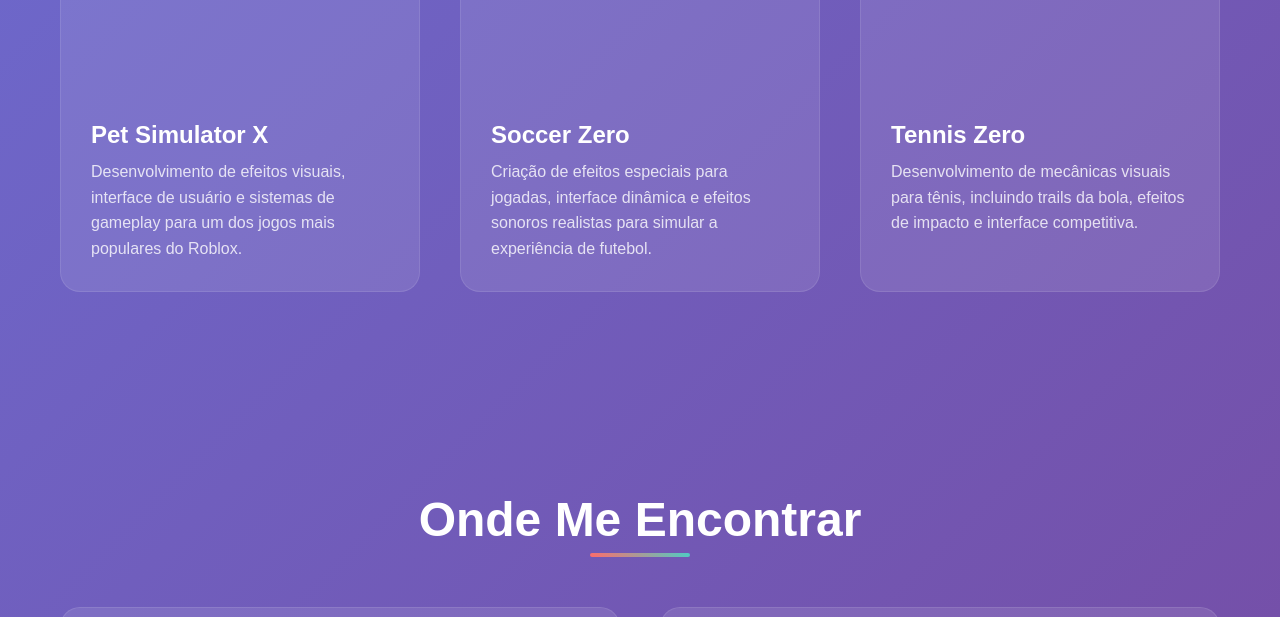
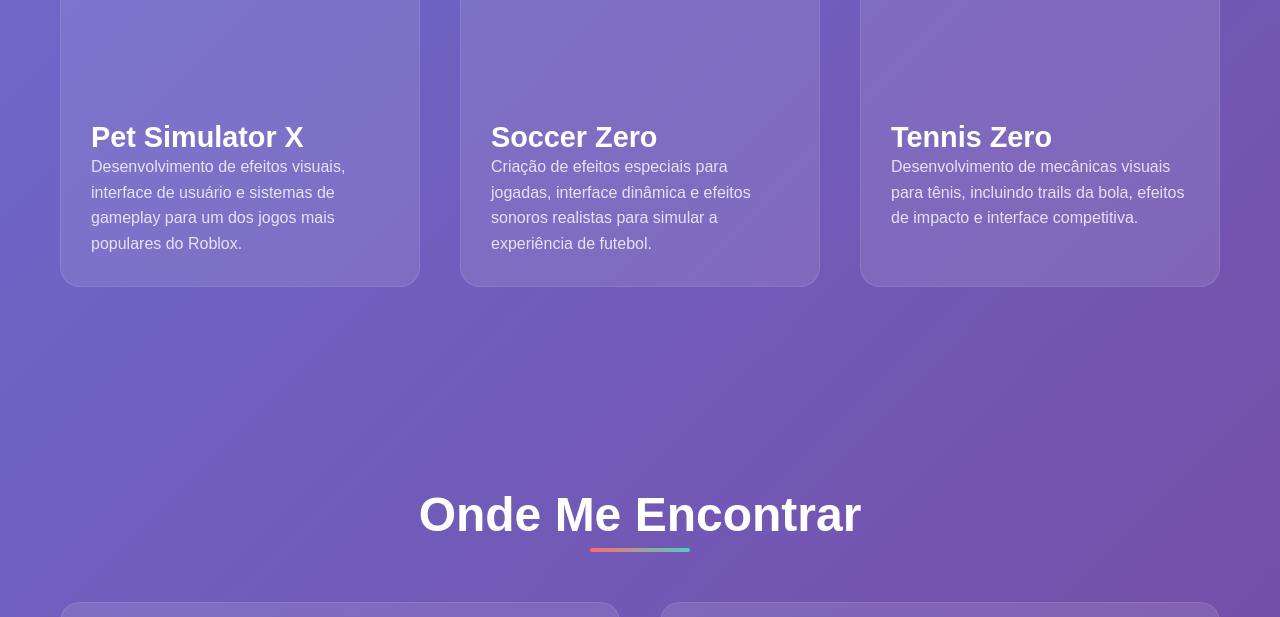
Before and after one commit to LompedDevv/LompedDevv.github.io, a plain HTML site: page index.html in a window 1280 px wide. Shown: the part 1960-2577 px from the top of the page. Drawn offline with Linux system fonts and the light colour scheme.

Commit message:
Update index.html

```diff
--- a/index.html
+++ b/index.html
@@ -292,9 +292,10 @@
         }
 
         .portfolio-title {
-            font-size: 1.5rem;
-            margin-bottom: 10px;
+            font-size: 1.8rem;
+            margin-bottom: 0;
             font-weight: bold;
+            color: white;
         }
 
         .portfolio-description {
```
